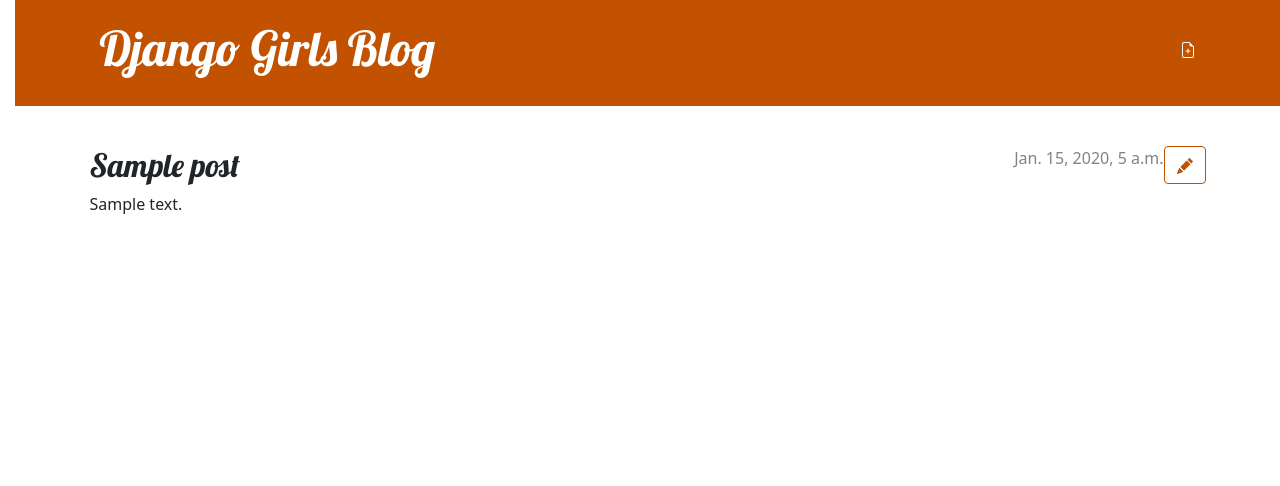
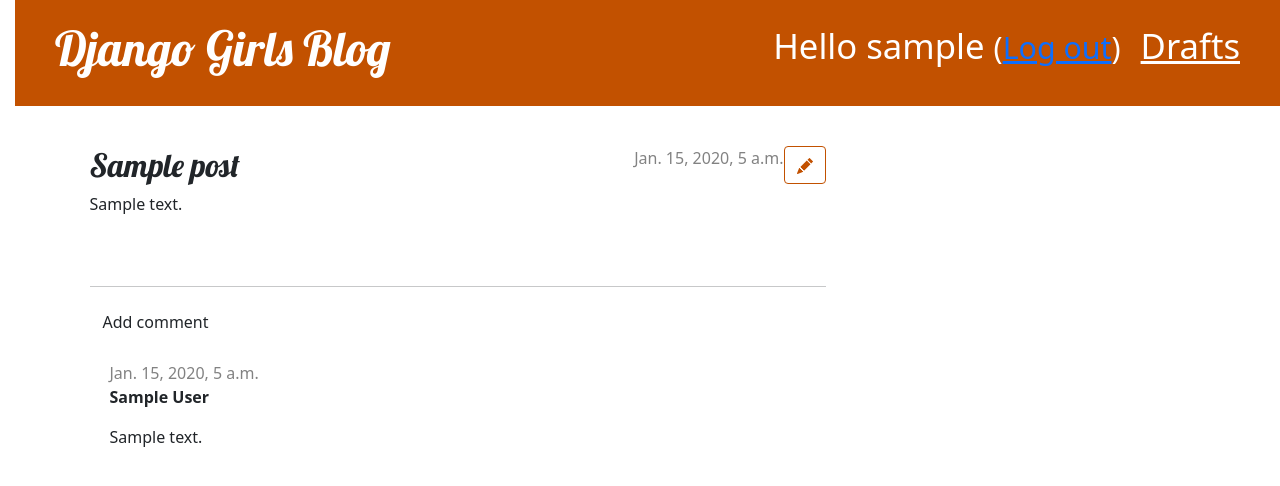
Before and after one commit to qnguyen5IT/Module-7-Tutorial---Forms-Data-and-Security, a Django app: template blog/templates/blog/post_detail.html in a window 1280 px wide. Shown: the top 486 px of the page. Run offline with Django 4.2, Linux system fonts and the light colour scheme; the template is opened without the code that fills it: values that come from a table or form of the project are taken from there, others are empty; a user stored in the database is signed in; tables that the repository leaves empty hold one stand-in row (values such as "Sample post"); parts of the project's set-up code (start-up, migrations or seed data) failed here and were passed over.

Commit message:
M07 Tutorial

```diff
--- a/blog/admin.py
+++ b/blog/admin.py
@@ -1,4 +1,5 @@
 from django.contrib import admin
-from .models import Post
+from .models import Post, Comment
 
 admin.site.register(Post)
+admin.site.register(Comment)
--- a/blog/models.py
+++ b/blog/models.py
@@ -16,3 +16,20 @@
 
     def __str__(self):
         return self.title
+
+class Comment(models.Model):
+    post = models.ForeignKey('blog.Post', on_delete=models.CASCADE, related_name='comments')
+    author = models.CharField(max_length=200)
+    text = models.TextField()
+    created_date = models.DateTimeField(default=timezone.now)
+    approved_comment = models.BooleanField(default=False)
+
+    def approve(self):
+        self.approved_comment = True
+        self.save()
+
+    def __str__(self):
+        return self.text
+
+def approved_comments(self):
+    return self.comments.filter(approved_comment=True)
--- a/blog/static/css/blog.css
+++ b/blog/static/css/blog.css
@@ -77,3 +77,7 @@
     color: #FFFFFF;
     background-color: #C25100;
 }
+
+.comment {
+    margin: 20px 0px 20px 20px;
+}
--- a/blog/templates/blog/base.html
+++ b/blog/templates/blog/base.html
@@ -7,24 +7,26 @@
         <link rel="stylesheet" href="https://fonts.googleapis.com/css?family=Lobster&subset=latin,latin-ext">
         <link rel="stylesheet" href="{% static 'css/blog.css' %}">
     </head>
+
     <body>
-        <header class="page-header">
-            <div class="container">
+        <div class="page-header">
             {% if user.is_authenticated %}
-                <a href="{% url 'post_new' %}" class="top-menu">
-                    {% include './icons/file-earmark-plus.svg' %}
-                </a>
+            <a href="{% url 'post_draft_list' %}" class="top-menu">Drafts</span></a>
+            <a href="{% url 'post_new' %}" class="top-menu"><span class="glyphicon glyphicon-plus"></span></a>
+            <a href="{% url 'post_draft_list' %}" class="top-menu"><span class="glyphicon glyphicon-edit"></span></a>
+            <p class="top-menu">Hello {{ user.username }} <small>(<a href="{% url 'logout' %}">Log out</a>)</small></p>
+            {% else %}
+            <a href="{% url 'login' %}" class="top-menu"><span class="glyphicon glyphicon-lock"></span></a>
             {% endif %}
             <h1><a href="/">Django Girls Blog</a></h1>
         </div>
-          </header>
-          <main class="container">
+        <div class="content container">
             <div class="row">
-                  <div class="col">
+                <div class="col-md-8">
                 {% block content %}
                 {% endblock %}
                 </div>
             </div>
-          </main>
+        </div>
     </body>
 </html>
--- a/blog/templates/blog/post_detail.html
+++ b/blog/templates/blog/post_detail.html
@@ -9,12 +9,44 @@
             </a>
             {% endif %}
         </aside>
-        {% if post.published_date %}
-            <time class="date">
-                {{ post.published_date }}
-            </time>
-        {% endif %}
+    {% if post.published_date %}
+        <div class="date">
+            {{ post.published_date }}
+        </div>
+    {% else %}
+        <form method="POST" action="{% url 'post_publish' pk=post.pk %}" class="post-form">{% csrf_token %}
+        <button type="submit" class="post btn btn-secondary" name="publish">Publish</button>
+        </form>
+        <form method="POST" action="{% url 'post_remove' pk=post.pk %}" class="post-form">{% csrf_token %}
+        <button type="submit" class="post btn btn-danger" name="delete">
+        Delete
+        </button>
+        </form>
+    {% endif %}
         <h2>{{ post.title }}</h2>
         <p>{{ post.text|linebreaksbr }}</p>
     </article>
+    <hr>
+    <a class="btn btn-default" href="{% url 'add_comment_to_post' pk=post.pk %}">Add comment</a>
+    {% for comment in post.comments.all %}
+    {% if user.is_authenticated or comment.approved_comment %}
+    <div class="comment">
+        <div class="date">
+            {{ comment.created_date }}
+            {% if not comment.approved_comment %}
+                <a class="btn btn-default" href="{% url 'comment_remove' pk=comment.pk %}">
+                   {% include './icons/hand-thumbs-down.svg' %}
+                </a>
+                <a class="btn btn-default" href="{% url 'comment_approve' pk=comment.pk %}">
+                   {% include './icons/hand-thumbs-up.svg' %}
+                </a>
+            {% endif %}
+        </div>
+        <strong>{{ comment.author }}</strong>
+        <p>{{ comment.text|linebreaks }}</p>
+    </div>
+    {% endif %}
+{% empty %}
+    <p>No comments here yet :(</p>
+{% endfor %}
 {% endblock %}
--- a/blog/urls.py
+++ b/blog/urls.py
@@ -1,8 +1,17 @@
-from django.urls import path
+from django.urls import path, include
+from django.contrib import admin
+
 from . import views
 
 urlpatterns = [
-    path('', views.post_list, name='post_list'),
-    path('post/<int:pk>/', views.post_detail, name='post_detail'),
-    path('post/new/', views.post_new, name='post_new'),
+    path('admin/', admin.site.urls),
+    path('accounts/login/', views.LoginView.as_view(), name='login'),
+    path('accounts/logout/', views.LogoutView.as_view(next_page='/'), name='logout'),
+    path('', include('blog.urls')),
+    path('drafts/', views.post_draft_list, name='post_draft_list'),
+    path('post/<int:pk>/publish/', views.post_publish, name='post_publish'),
+    path('post/<int:pk>/remove/', views.post_remove, name='post_remove'),
+    path('post/<int:pk>/comment/', views.add_comment_to_post, name='add_comment_to_post'),
+    path('comment/<int:pk>/approve/', views.comment_approve, name='comment_approve'),
+    path('comment/<int:pk>/approve/', views.comment_approve, name='comment_approve'),
 ]
--- a/mysite/settings.py
+++ b/mysite/settings.py
@@ -122,3 +122,5 @@
 # https://docs.djangoproject.com/en/4.2/ref/settings/#default-auto-field
 
 DEFAULT_AUTO_FIELD = 'django.db.models.BigAutoField'
+
+LOGIN_REDIRECT_URL = '/'
```
Also changed, not shown: blog/forms.py (+7 -1 lines), blog/templates/blog/add_comment_to_post.html (added, +9 -0 lines), blog/templates/blog/post_draft_list.html (added, +11 -0 lines), blog/templates/blog/post_list.html (+7 -6 lines), blog/templates/registration/login.html (added, +24 -0 lines), blog/views.py (+46 -4 lines). Lines whose indentation alone changed are shown as unchanged.
